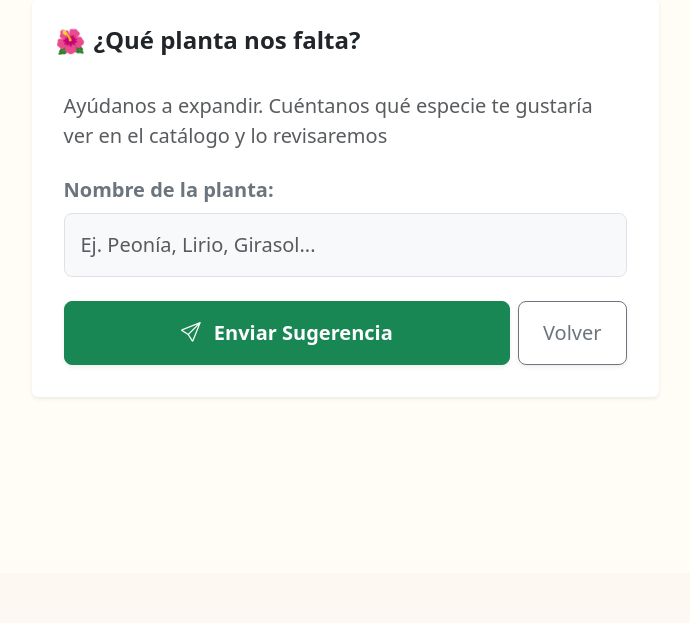
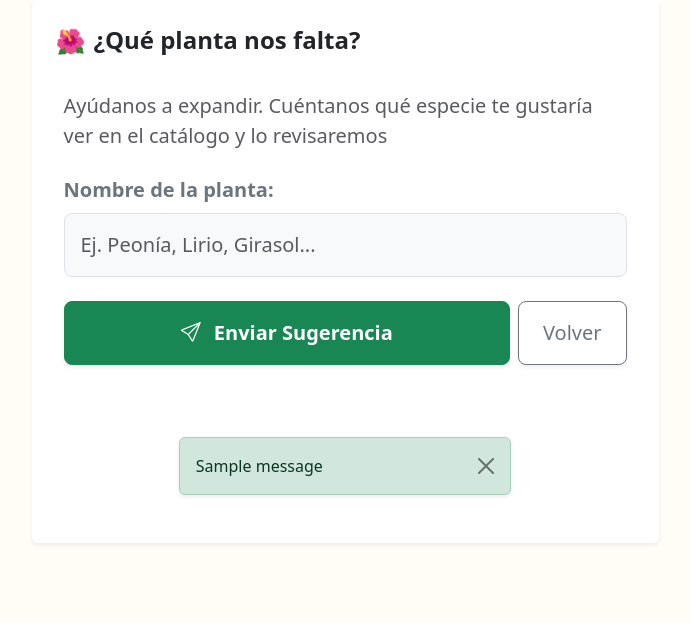
Before and after one commit to OscarMedina-125435/proyectofinal, a Flask app: page /comentarios in a window 1280 px wide. Shown: the part 232-855 px from the top of the page, without its empty margins (295-985 px from the left). Before the commit the page ends 629 px from the top, so only its background shows below. Run offline with Flask 3, Linux system fonts and the light colour scheme; one stand-in notice (Sample message) is shown.

Commit message:
121247374375

```diff
--- a/app.py
+++ b/app.py
@@ -44,9 +44,11 @@ def index():
                             favoritos=mis_favoritos,
                             lista_ids_favoritos=lista_ids_favoritos)
 
+
 @app.route('/favorito', methods=['POST'])
 def favorito():
-    email_usuario = session.get('usuario') or session.get('administrador')
+    email_usuario = session.get('email_usuario')
+
     if not email_usuario:
         flash("Debes iniciar sesión para agregar a favoritos", "warning")
         return redirect(url_for('login'))
@@ -54,14 +56,10 @@ def favorito():
     planta_id = request.form.get('planta_id')
     if planta_id:
         exito = db_mongo.alternar_favorito(email_usuario, planta_id)
-
         if not exito:
             flash("Hubo un problema al actualizar tus favoritos", "danger")
 
     return redirect(url_for('index'))
-
-
-
 
 @app.route('/login', methods=['GET', 'POST'])
 def login():
@@ -69,6 +67,7 @@ def login():
         email = request.form.get('email')
         contrasena = request.form.get('contrasena')
         usuario = db_mongo.buscar_usuario(email)
+
 
         if usuario and pwd_context.verify(contrasena, usuario.get('password')):
             session['usuarioo'] = usuario.get('nombre')
@@ -230,14 +229,12 @@ def comentario():
 
 
 @app.route('/sugerencia', methods=['POST'])
-def sugerencia_post():
+def sugerencias():
     nombre = request.form.get('planta') or request.form.get('nombre_planta')
 
     if nombre:
         db_mongo.insertar_sugerencia(nombre)
-        flash("¡Sugerencia enviada al administrador!", "success")
-
-    # Redirige al index automáticamente como querías al final
+        flash("¡Muchas gracias! Tu sugerencia ha sido enviada con éxito. 🌿", "success")
     return redirect(url_for('index'))
 
 
--- a/templates/comentarios.html
+++ b/templates/comentarios.html
@@ -5,18 +5,17 @@
 {% if session.get('administrador') %}
 
 <div class="container mt-5 text-center">
-
     <h1 class="fw-bold mb-2"> Administrador</h1>
     <p class="text-muted mb-5">Revisar las sugerencias.</p>
 
-    <a href="{{ url_for('ver_sugerencias') }}" class="btn btn-danger btn-lg  shadow-sm">
+    <a href="{{ url_for('ver_sugerencias') }}" class="btn btn-danger btn-lg shadow-sm">
         Pendientes
     </a>
 </div>
 {% else %}
 
+<div class="container mt-5 text-center">
 
-<div class="container mt-5 text-center">
     <h4 class="fw-bold mb-4 text-dark">
         Holaa, si gustas encontrar una planta pero no está en el catálogo, te recomiendo que comentes qué planta te gustaría ver y nosotros nos encargamos de revisarla 💗
     </h4>
@@ -53,8 +52,23 @@
                 Volver
               </a>
             </div>
+          </form> </div>
+
+          <div class="container mt-5 text-center">
+    {% with messages = get_flashed_messages(with_categories=true) %}
+      {% if messages %}
+        <div class="row justify-content-center mb-4">
+          <div class="col-12 col-sm-10 col-md-7">
+            {% for category, message in messages %}
+              <div class="alert alert-{{ category }} alert-dismissible fade show shadow-sm text-start" role="alert">
+                {{ message }}
+                <button type="button" class="btn-close" data-bs-dismiss="alert" aria-label="Close"></button>
               </div>
-
+            {% endfor %}
+          </div>
+        </div>
+      {% endif %}
+    {% endwith %}
       </div>
 
     </div>
```
Lines whose indentation alone changed are shown as unchanged.
